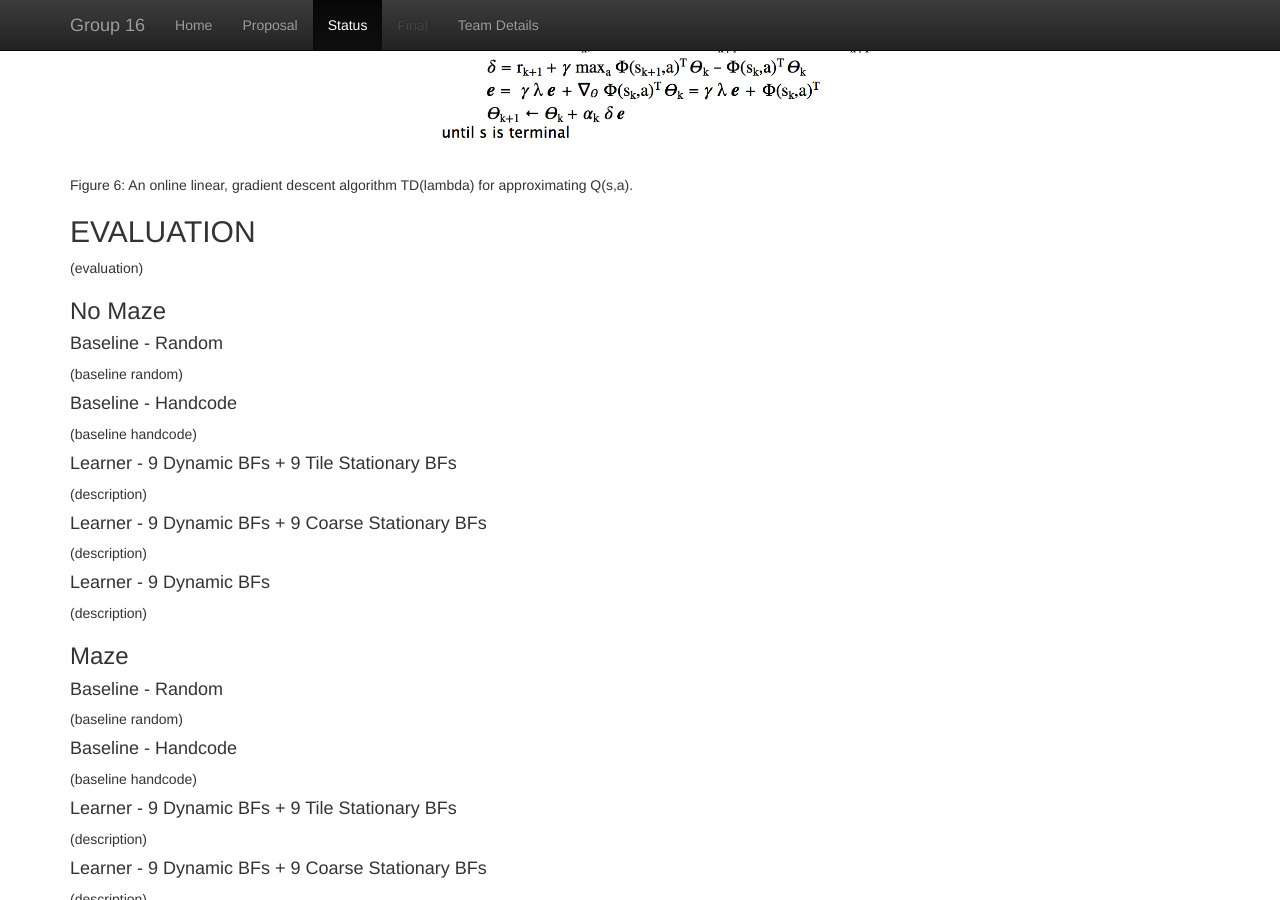
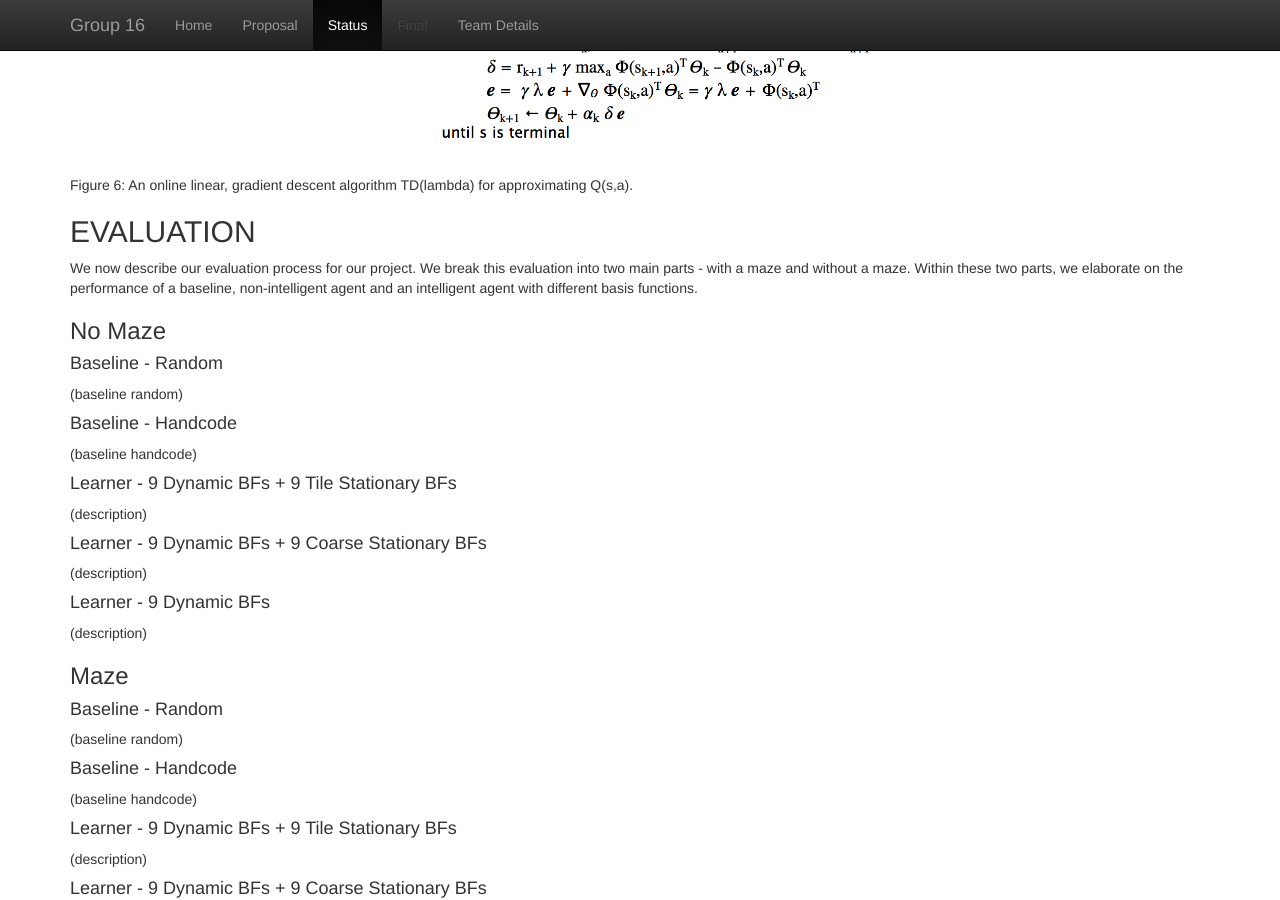
Before and after one commit to becamorin20/Group-16, a Jekyll site: the page built from docs/status.md, in a window 1280 px wide and 900 px high, scrolled down 3252 px. Built offline with Jekyll 4.4.1, drawn with Linux system fonts in a browser that asks for light colours.

Commit message:
Update status.md

```diff
--- a/docs/status.md
+++ b/docs/status.md
@@ -78,7 +78,9 @@ We now describe the algorithm we use to learn the parameters for the above funct
 Figure 6: An online linear, gradient descent algorithm TD(lambda) for approximating Q(s,a).
 
 ## EVALUATION
-(evaluation)
+We now describe our evaluation process for our project.
+We break this evaluation into two main parts - with a maze and without a maze.
+Within these two parts, we elaborate on the performance of a baseline, non-intelligent agent and an intelligent agent with different basis functions.
 
 ### No Maze
 
```
